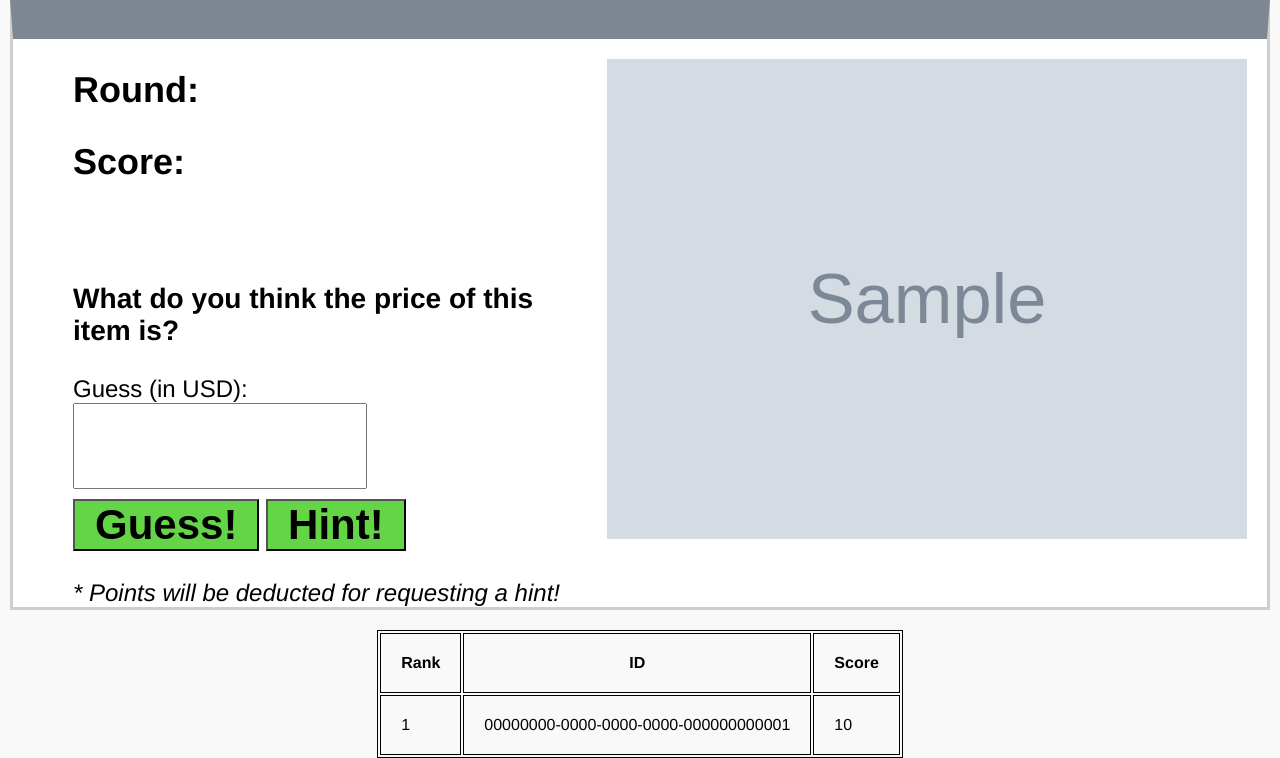
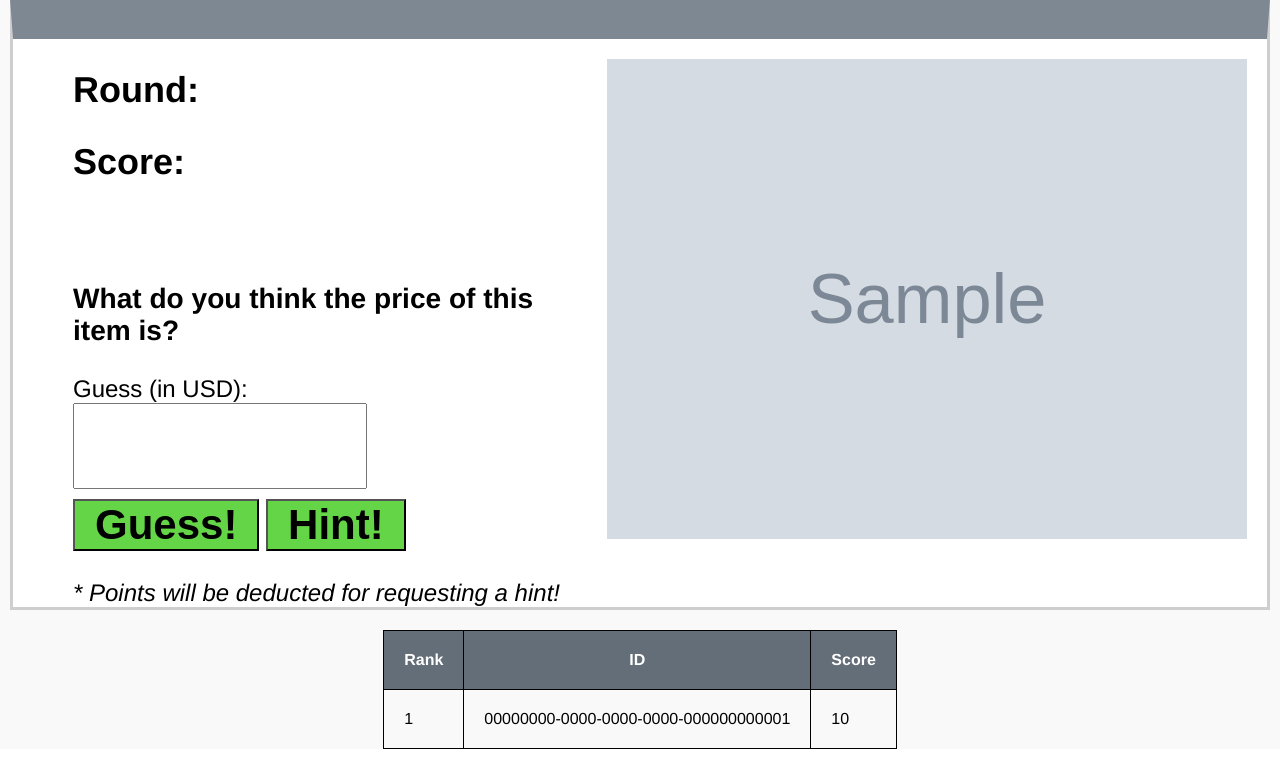
Before and after one commit to TheHS1/AmazonGuessr, a Django app: page / in a window 1280 px wide. Shown: the part 114-872 px from the top of the page. Run offline with Django 3.2, Linux system fonts and the light colour scheme; tables that the repository leaves empty hold one stand-in row (values such as "Sample post"); grey boxes marked "Sample" are stand-in pictures.

Commit message:
Add basic styling

```diff
--- a/myapp/templates/myapp/home.html
+++ b/myapp/templates/myapp/home.html
@@ -43,7 +43,7 @@
     <img src={{imageSrc}} class="center" id="prodImg">
 </div>
 
-<table id="leaderboard" style="border: 1px solid black;">
+<table id="leaderboard">
     <tr>
         <th>Rank</th>
         <th>ID</th>
--- a/static/css/main.css
+++ b/static/css/main.css
@@ -97,10 +97,16 @@ nav {
 
 #leaderboard {
     margin: auto auto;
+    border-collapse: collapse;
 }
 
 #leaderboard th, #leaderboard td {
     border: 1px solid black;
     padding: 20px;
-    margin: auto;
+    /* margin: auto; */
 }
+
+#leaderboard th {
+    background-color: #646E78;
+    color: #FFF;
+}
```
